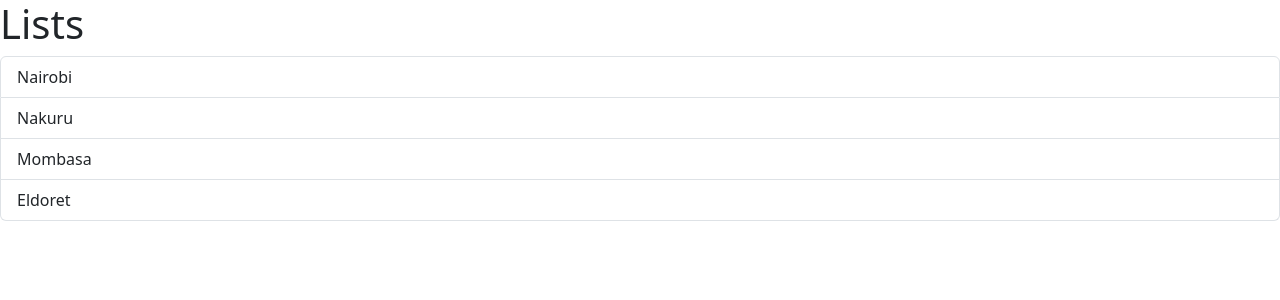
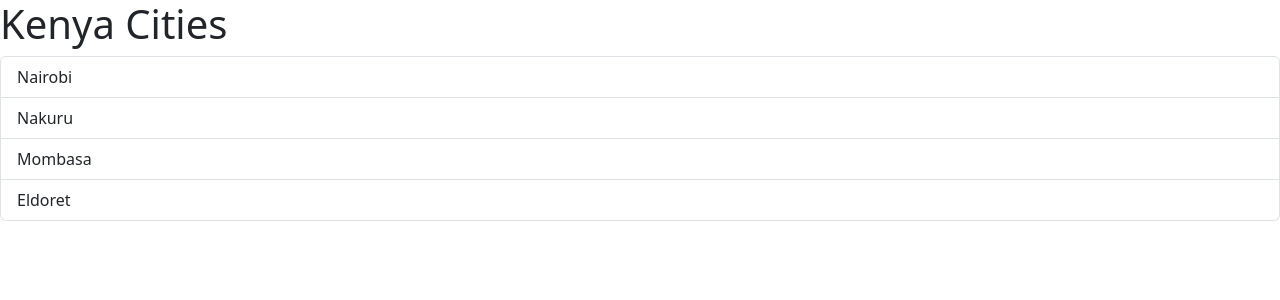
Before and after one commit to SaretoTracy/Game-Board, a React (Vite) app: page / in a window 1280 px wide. Shown: the top 300 px of the page. Built offline with nearby package versions, Linux system fonts and the light colour scheme.

Commit message:
pass data via props

```diff
--- a/src/App.tsx
+++ b/src/App.tsx
@@ -3,6 +3,12 @@
 
 function App() {
 
-  return <div><ListGroup /></div>;
+  let items =[
+    'Nairobi',
+    'Nakuru',
+    'Mombasa',
+    'Eldoret'
+];
+  return <div><ListGroup items={items} heading="Kenya Cities" /></div>;
 }
 export default App;
--- a/src/components/ListGroup.tsx
+++ b/src/components/ListGroup.tsx
@@ -1,13 +1,11 @@
 import { useState } from "react";
 
+interface Props{
+    items:string[];
+    heading:string;
+}
+function ListGroup({items, heading}:Props) {
 
-function ListGroup() {
-    let items =[
-        'Nairobi',
-        'Nakuru',
-        'Mombasa',
-        'Eldoret'
-    ];
 //event handler
 
 
@@ -15,7 +13,7 @@
 
   return (
     <>
-        <h1>Lists</h1>
+        <h1>{heading}</h1>
 
     <ul className="list-group">
       {items.map((item,index)=>(
```
